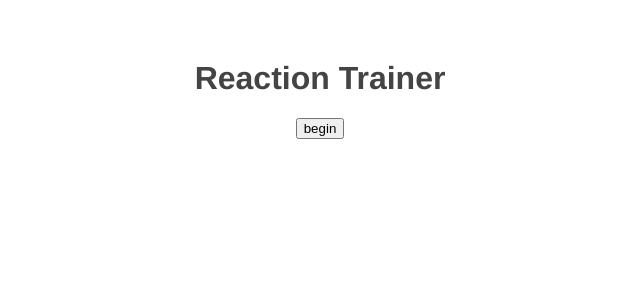
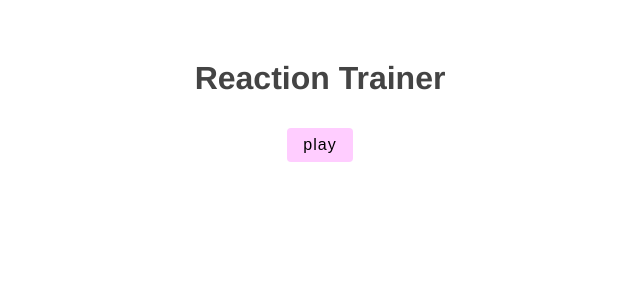
Before and after one commit to darrylpoh/Reaction-Trainer, a Vue app: page / in a window 1280 px wide. Shown: the top 300 px of the page, without its empty margins (320-960 px from the left). Built offline with nearby package versions, Linux system fonts and the light colour scheme.

Commit message:
Latest update without results

```diff
--- a/src/components/App.vue
+++ b/src/components/App.vue
@@ -1,26 +1,35 @@
 <template>
   <h1>Reaction Trainer</h1>
-  <button @click="start" :disabled="isTraining">begin</button>
-  <space v-if="isTraining" :delay="delay"/>
+  <button @click="start" :disabled="isTraining">play</button>
+  <box v-if="isTraining" :delay="delay" @end="endGame" />
+  <p v-if="showResults">Reaction time: {{ score }} ms</p>
 </template>
 
 <script>
-import Space from './Space.vue'
-
+import box from './box.vue'
 
 export default {
   name: 'App',
-  components: { Space },
+  components: { box },
   data() {
     return {
       isTraining: false,
-      delay: null
+      delay: null,
+      score: null,
+      showResults: false
     }
   },
   methods: {
     start() {
-      this.delay = 1000 + Math.random() * 5000
+      // set time amount (ms)
+      this.delay = 2000 + Math.random() * 5000
       this.isTraining = true
+      this.showResults = false
+    },
+    endGame(reactionTime) {
+      this.score = reactionTime
+      this.isTraining = false
+      this.showResults = true
     }
   }
 }
@@ -35,4 +44,19 @@ export default {
     color: #444;
     margin-top: 60px;
   }
+  button {
+    background: #f4f4;
+    color: black;
+    border: none;
+    padding: 8px 16px;
+    border-radius: 4px;
+    font-size: 16px;
+    letter-spacing: 1px;
+    cursor: pointer;
+    margin: 10px;
+  }
+  button[disabled] {
+    opacity: 0.2;
+    cursor: not-allowed;
+  }
 </style>
```
Lines whose indentation alone changed are shown as unchanged.
